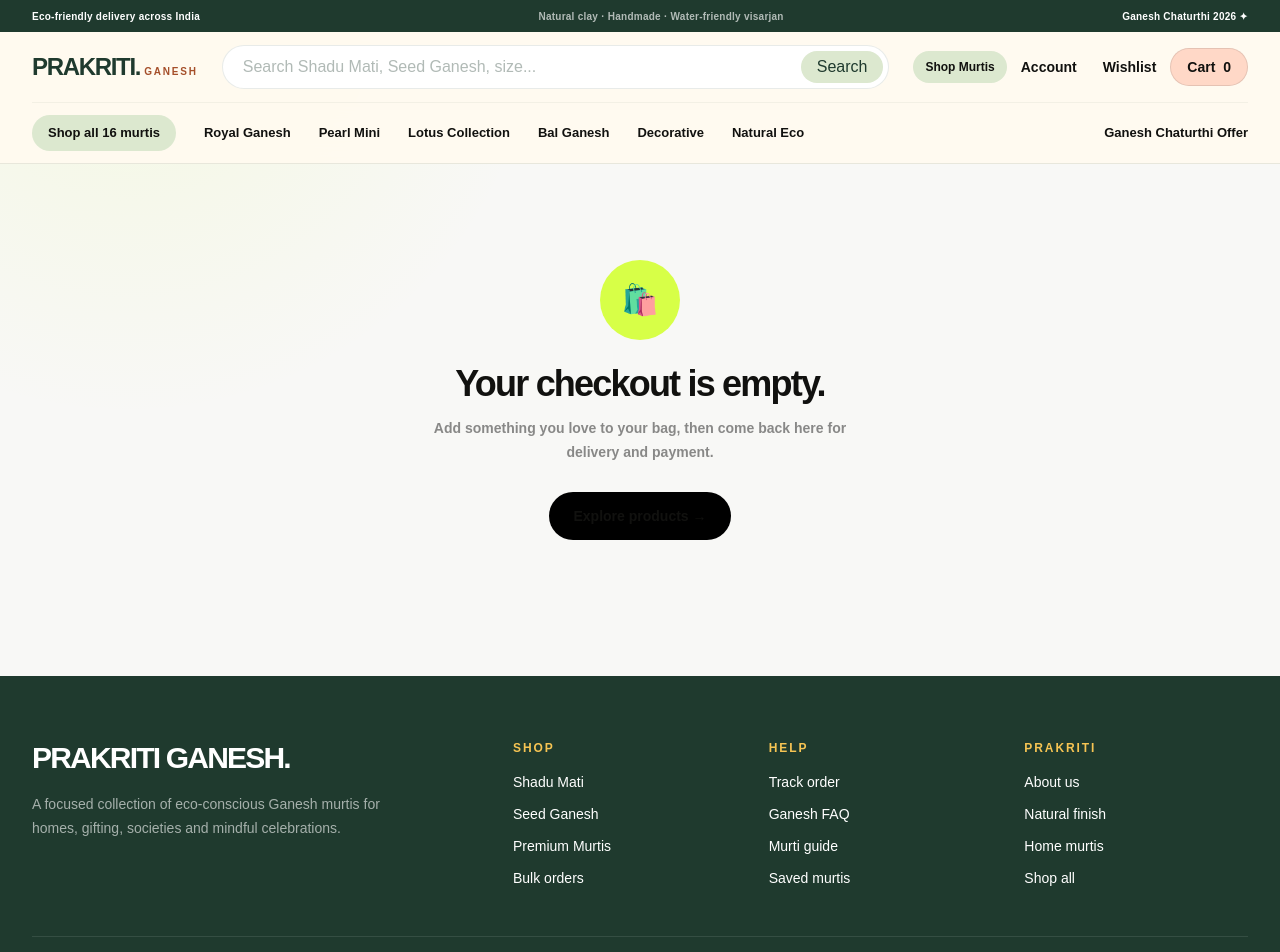
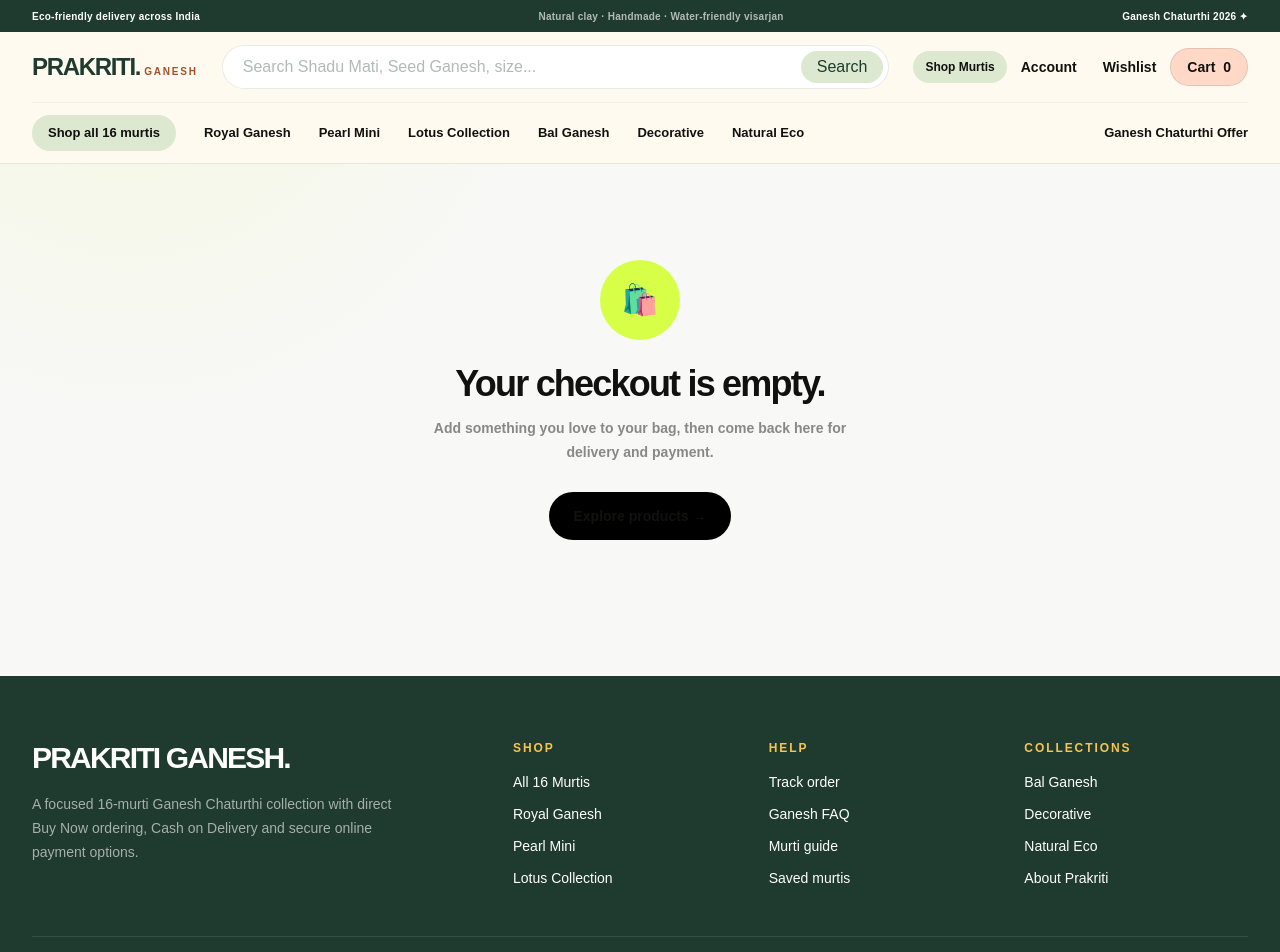
Before and after one commit to shuvinexofficial143-design/nexora-commerce, a Next.js app: page /checkout in a window 1280 px wide. Shown: the top 952 px of the page. Built offline with nearby package versions, Linux system fonts and the light colour scheme; no server answers.

Commit message:
Sync footer links with final 16-product collections

```diff
--- a/components/layout/site-footer.tsx
+++ b/components/layout/site-footer.tsx
@@ -2,33 +2,9 @@ import Link from "next/link";
 import { Container } from "@/components/ui/container";
 
 const footerGroups = [
-  {
-    title: "Shop",
-    links: [
-      ["Shadu Mati", "/category/shadu-mati"],
-      ["Seed Ganesh", "/category/seed-ganesh"],
-      ["Premium Murtis", "/category/premium"],
-      ["Bulk orders", "/bulk-orders"],
-    ],
-  },
-  {
-    title: "Help",
-    links: [
-      ["Track order", "/track-order"],
-      ["Ganesh FAQ", "/faq"],
-      ["Murti guide", "/ai-assistant"],
-      ["Saved murtis", "/wishlist"],
-    ],
-  },
-  {
-    title: "Prakriti",
-    links: [
-      ["About us", "/about"],
-      ["Natural finish", "/category/natural-finish"],
-      ["Home murtis", "/category/home-murtis"],
-      ["Shop all", "/shop"],
-    ],
-  },
+  { title:"Shop", links:[["All 16 Murtis","/shop"],["Royal Ganesh","/category/royal"],["Pearl Mini","/category/pearl-mini"],["Lotus Collection","/category/lotus"]] },
+  { title:"Help", links:[["Track order","/track-order"],["Ganesh FAQ","/faq"],["Murti guide","/ai-assistant"],["Saved murtis","/wishlist"]] },
+  { title:"Collections", links:[["Bal Ganesh","/category/bal-ganesh"],["Decorative","/category/decorative"],["Natural Eco","/category/eco"],["About Prakriti","/about"]] },
 ] as const;
 
 export function SiteFooter() {
@@ -38,28 +14,14 @@ export function SiteFooter() {
         <div className="grid gap-10 border-b border-white/10 pb-12 lg:grid-cols-[1.2fr_2fr]">
           <div>
             <p className="text-3xl font-black tracking-[-0.06em]">PRAKRITI GANESH.</p>
-            <p className="mt-4 max-w-sm text-sm leading-6 text-white/60">
-              A focused collection of eco-conscious Ganesh murtis for homes, gifting, societies and mindful celebrations.
-            </p>
+            <p className="mt-4 max-w-sm text-sm leading-6 text-white/60">A focused 16-murti Ganesh Chaturthi collection with direct Buy Now ordering, Cash on Delivery and secure online payment options.</p>
           </div>
           <div className="grid grid-cols-2 gap-8 sm:grid-cols-3">
-            {footerGroups.map((group) => (
-              <div key={group.title}>
-                <p className="text-xs font-black uppercase tracking-[0.16em] text-[#f6c453]">{group.title}</p>
-                <div className="mt-4 space-y-3">
-                  {group.links.map(([label, href]) => (
-                    <Link key={href} href={href} className="block text-sm text-white/65 hover:text-white">
-                      {label}
-                    </Link>
-                  ))}
-                </div>
-              </div>
-            ))}
+            {footerGroups.map((group) => <div key={group.title}><p className="text-xs font-black uppercase tracking-[0.16em] text-[#f6c453]">{group.title}</p><div className="mt-4 space-y-3">{group.links.map(([label,href]) => <Link key={href} href={href} className="block text-sm text-white/65 hover:text-white">{label}</Link>)}</div></div>)}
           </div>
         </div>
         <div className="flex flex-col gap-3 pt-6 text-xs text-white/45 sm:flex-row sm:items-center sm:justify-between">
-          <p>© 2026 Prakriti Ganesh. Celebrate devotion, protect nature.</p>
-          <p>Eco-conscious collection · Secure checkout · Order tracking</p>
+          <p>© 2026 Prakriti Ganesh.</p><p>COD available · Secure checkout · Order tracking</p>
         </div>
       </Container>
     </footer>
```
